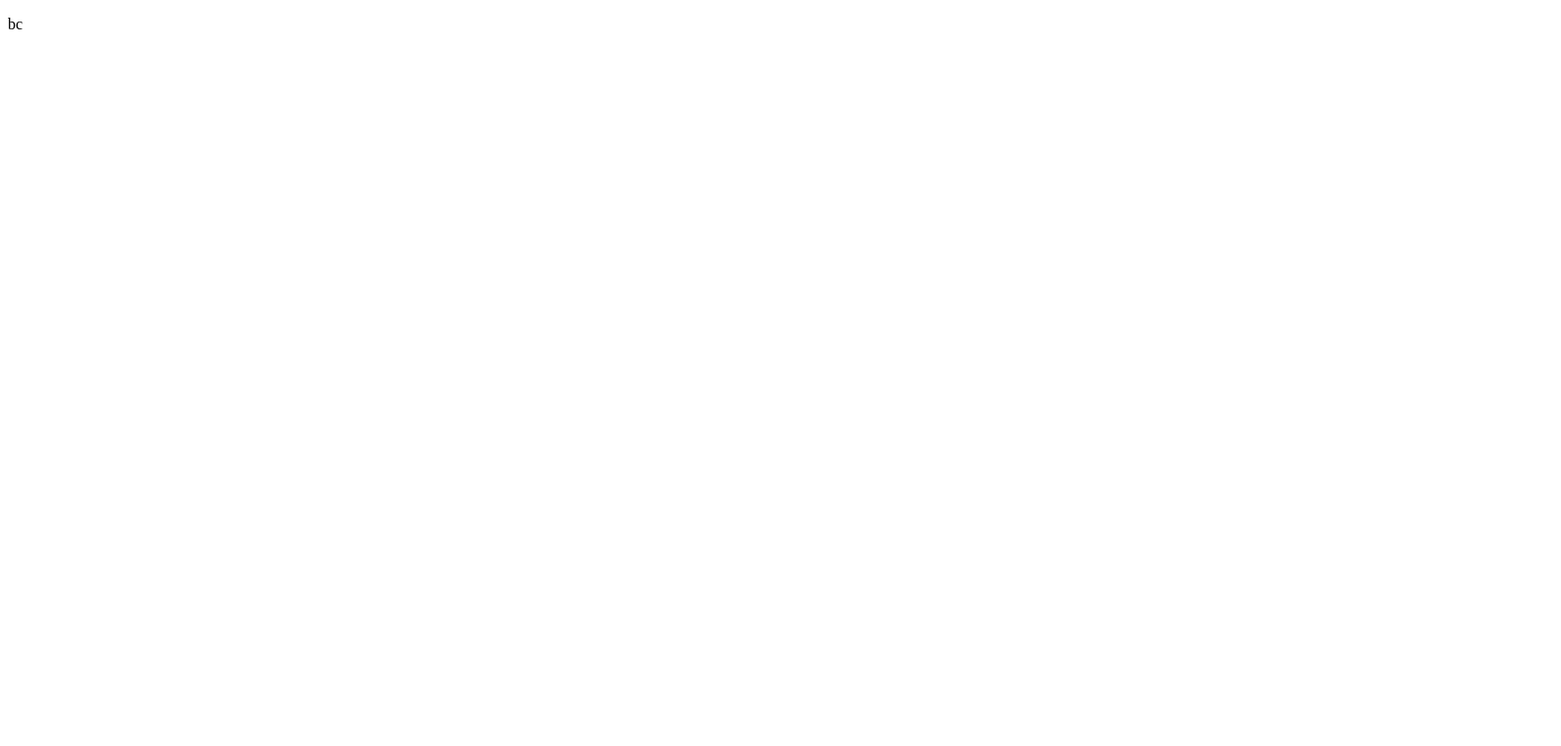
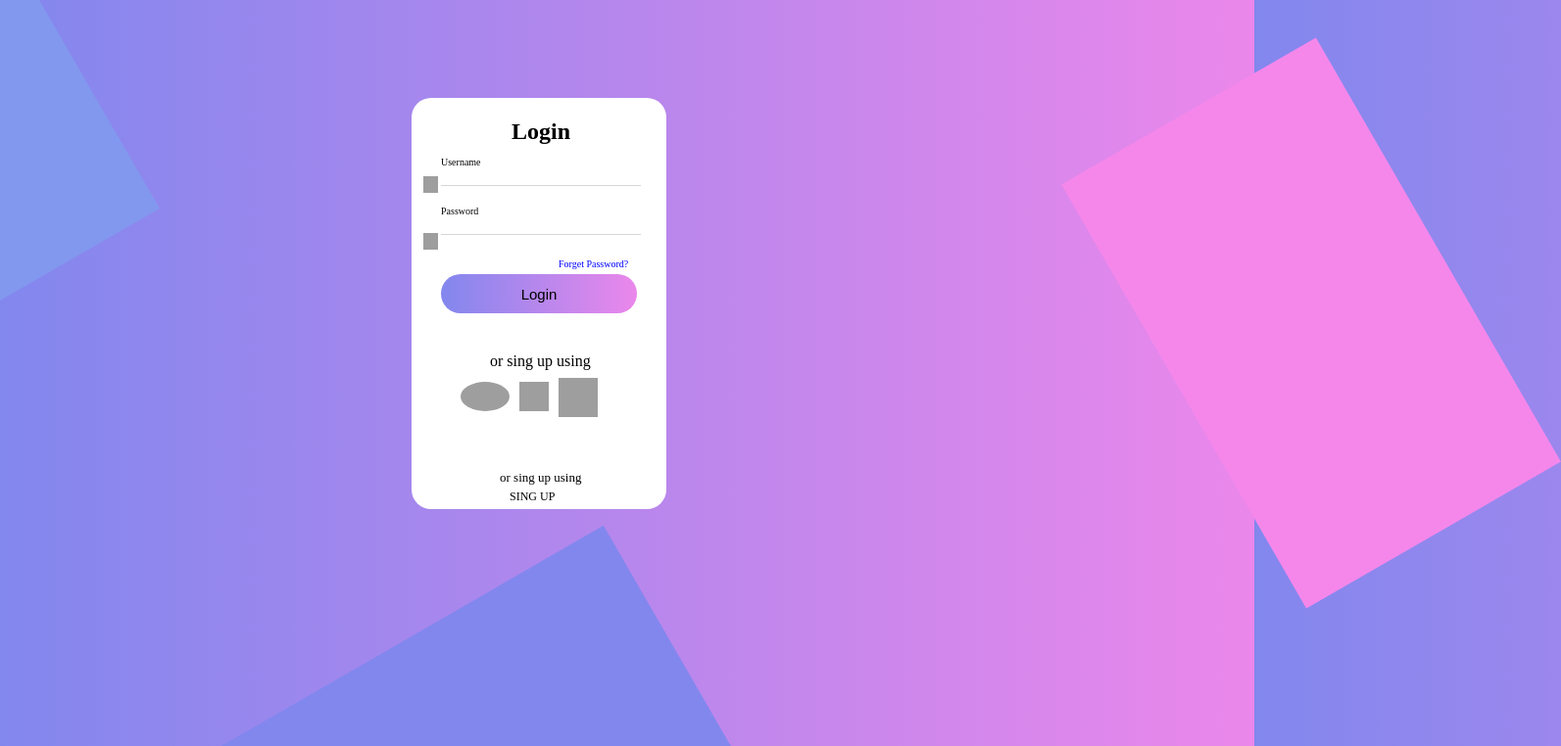
Before and after one commit to Bickram-Adhikary/first-project, a plain HTML site: page 1st_html_project/index.html in a window 1280 px wide. Shown: the top 762 px of the page at 98% size, 1593 px wide, since content can reach past the window. Drawn offline with Linux system fonts and the light colour scheme; grey boxes are pictures that could not be loaded.

Commit message:
avijit 1st task commit

```diff
--- /dev/null
+++ b/1st_html_project/index.css
@@ -0,0 +1,124 @@
+body{
+    height: 100vh;
+    width: 100vw;
+    background-image: linear-gradient(to left,rgba(235, 135, 235, 0.999),rgb(130, 135, 238));
+
+      /* background-color:skyblue; */
+
+}
+#one{
+    height: 300px;
+    width: 300px;
+    background-color:rgb(130, 152, 238);
+    transform: rotate(60deg);
+    position: absolute;
+    margin-left: -200px;
+}
+#two{
+    height: 600px;
+    width: 400px;
+    background-color:rgb(130, 135, 238);
+    transform: rotate(60deg);
+    position: absolute;top: 70%;left: 20%;
+}
+#three{
+    height: 300px;
+    width: 500px;
+    background-color:rgba(245, 135, 235, 0.999);
+    transform: rotate(60deg);
+    position: absolute;
+    position: absolute;left: 85%;top: 180px;
+}
+
+.login{
+    height: 300px;
+    width: 200px;
+    background-color: white;
+    position: absolute;right: 600px;top: 100px;
+    border-radius: 20px;
+    padding: 60px 30px;
+}
+h1{
+    font-size: 20px;
+    position: absolute;top: 5px;left: 102px;
+    margin-bottom: 30px;
+    font-size: 24px;
+}
+p{
+    padding: 0;
+    margin: 0;
+    border: none;
+    font-size: 10px;
+}
+.login input{
+   margin-bottom: 20px;
+   width: 100%;
+}
+.login input[type="text"],input[type="user name"]{
+    /* border-bottom:1px solid gray ; */
+    background: white;
+    /* font-size: 4px;   */
+    /* border-radius: 10px; */
+}
+.login input[type="text"],input[type="Password"]{
+    background-color: white;
+   border-bottom: 1px solid rgb(214, 212, 212)!important;
+   border: none;
+
+}
+.login input[type=submit]{
+    background-image: linear-gradient(to left,rgba(235, 135, 235, 0.999),rgb(130, 135, 238));
+    border-radius: 20px;
+    height: 40px;
+    outline: none;
+    font-size: 15px;
+    border: none;
+    margin-top: 20px;
+}
+#first{
+    position: absolute;
+    left: 150px;top: 164px;
+    font-size: 10px;
+    color: blue;
+}
+#second{
+  margin-top:40px;
+  position: absolute;left: 80px;top: 220px;
+}
+#third{
+   position: absolute;left: 90px;top:380px;
+   font-size: 13px;
+}
+#forth{
+    position: absolute;left: 100px;top: 400px;
+    font-size: 12px;
+}
+.victory{
+   position: absolute;right: 160px;top: 290px;
+   height: 30px;
+   width: 50px;
+   border-radius: 50%;
+   background-color: white;
+}
+.won{
+    position: absolute;right: 120px;top:290px;
+   height: 30px;
+   width:30px;
+}
+.joy{
+  position: absolute;right: 70px;top:286px ;
+  height: 40px;
+  width: 40px;
+}
+.win{
+  position: absolute;top: 80px;left: 12px;
+  height: 17px;
+  width: 15px;
+  padding-right: 20px;
+}
+.bijoy
+{
+    position: absolute;top: 138px;left: 12px;
+    height: 17px;
+    width: 15px;
+}
--- a/1st_html_project/index.html
+++ b/1st_html_project/index.html
@@ -5,8 +5,35 @@
    <meta http-equiv="X-UA-Compatible" content="IE=edge">
    <meta name="viewport" content="width=device-width, initial-scale=1.0">
    <title>Document</title>
+   <link rel="stylesheet" href="./index.css">
+   <!-- <script>
+
+     </script>
+    // <script src="./my.first.js"></script> -->
  </head>
  <body>
-    <p> bc</p>
+  <div id = "one"></div>
+  <div id ="two"></div>
+  <div id = "three"></div>
+   <div class="login">
+     <h1>Login</h1>
+     <form>
+       <p>Username</p>
+       <input type="text" placeholder="">
+       <p>Password</p>
+       <input type="password" placeholder="">
+       <input type="submit" value="Login">
+       <a id="first">Forget Password?</a>
+       <a id="second">or sing up using</a>
+       <a id="third">or sing up using</a>
+       <a id="forth">SING UP</a>
+       <img src="https://blog.hubspot.com/hubfs/image8-2.jpg" class="victory">
+       <img src="https://www.facebook.com/images/fb_icon_325x325.png" class="won">
+       <img src="https://static.vecteezy.com/system/resources/previews/002/534/045/original/social-media-twitter-logo-blue-isolated-free-vector.jpg" class="joy">
+       <img src="https://e7.pngegg.com/pngimages/549/560/png-clipart-computer-icons-login-scalable-graphics-email-accountability-blue-logo-thumbnail.png" class="win">
+       <img src="https://encrypted-tbn0.gstatic.com/images?q=tbn:ANd9GcRIwJ-ddEn7ZzQRDRckLqocgQ1reHXspDcNKQ&usqp=CAU" class="bijoy">
+     </form>
+   </div>
  </body>
+ <!-- <script>console.log("biackram chan")</script> -->
 </html>
```
Lines whose indentation alone changed are shown as unchanged.
